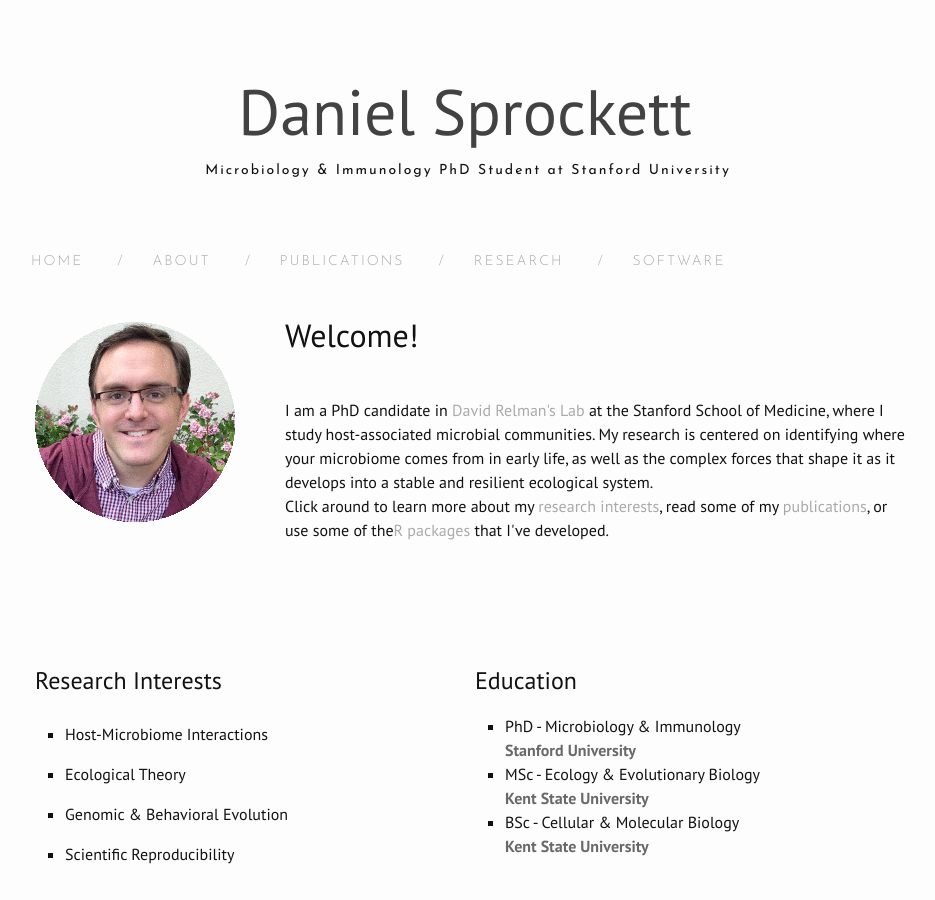
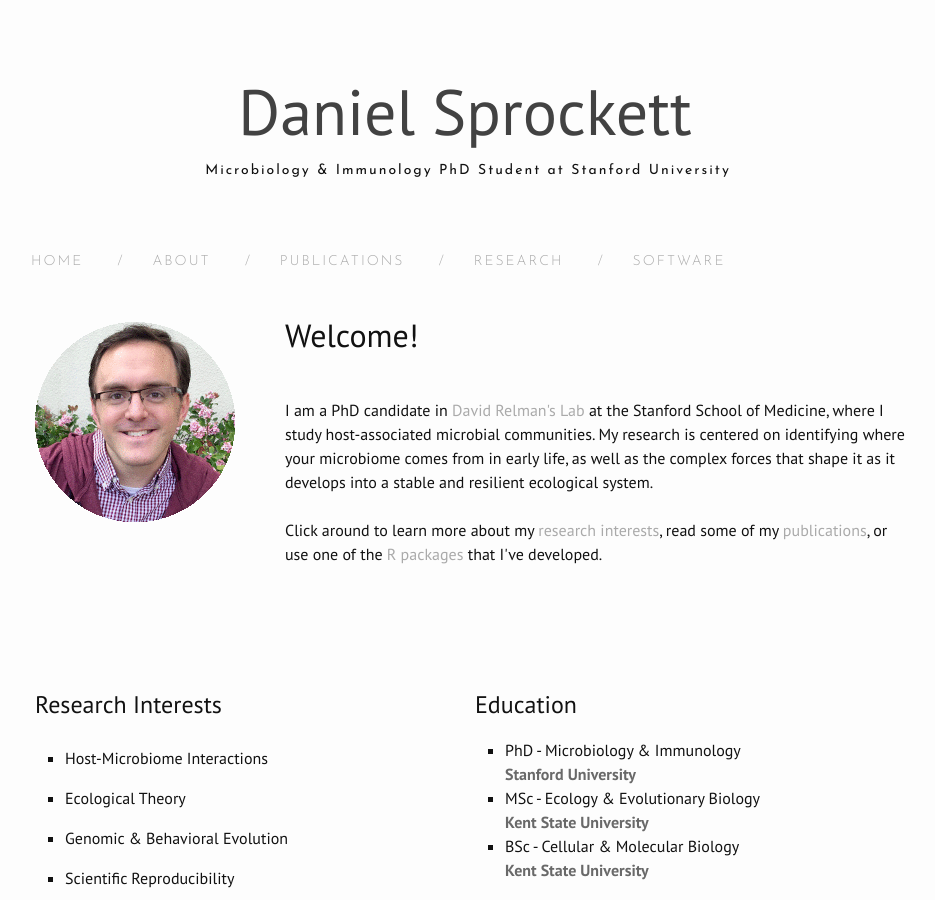
Before and after one commit to DanielSprockett/danielsprockett.github.io, a Jekyll site: the page built from index.html, in a window 1280 px wide and 900 px high. Shown: the whole window, without its empty margins (175-1110 px from the left). Built offline with Jekyll 4.4.1, drawn with Linux system fonts in a browser that asks for light colours; nearby versions of some CDN libraries; the list of posts is cut into pages by our own code.

Commit message:
Update index.html

```diff
--- a/index.html
+++ b/index.html
@@ -8,9 +8,9 @@
   <br>
   <h1>Welcome!</h1>
   <br>
-  I am a PhD candidate in <a href="http://med.stanford.edu/relmanlab.html">David Relman's Lab</a> at the Stanford School of Medicine, where I study host-associated microbial communities. My research is centered on identifying where your microbiome comes from in early life, as well as the complex forces that shape it as it develops into a stable and resilient ecological system.
+  I am a PhD candidate in <a href="http://med.stanford.edu/relmanlab.html">David Relman's Lab</a> at the Stanford School of Medicine, where I study host-associated microbial communities. My research is centered on identifying where your microbiome comes from in early life, as well as the complex forces that shape it as it develops into a stable and resilient ecological system.<br>
   <br>
-  Click around to learn more about my <a href="https://danielsprockett.github.io/research/">research interests</a>, read some of my <a href="https://danielsprockett.github.io/publications/">publications</a>, or use some of the<a href="https://danielsprockett.github.io/software/">R packages</a> that I've developed.
+  Click around to learn more about my <a href="https://danielsprockett.github.io/research/">research interests</a>, read some of my <a href="https://danielsprockett.github.io/publications/">publications</a>, or use one of the <a href="https://danielsprockett.github.io/software/">R packages</a> that I've developed.
 </p>
 <br>
 
```
